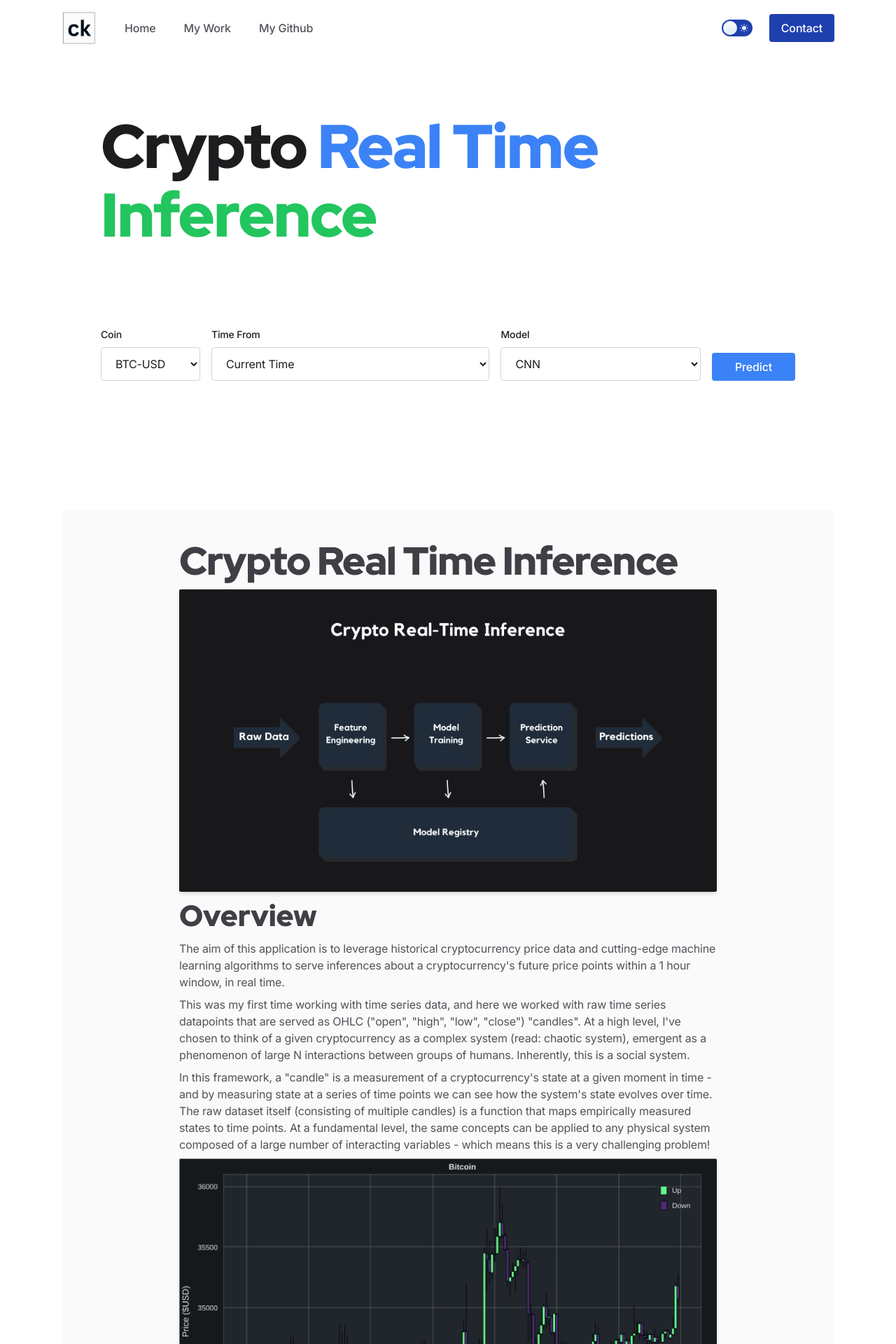
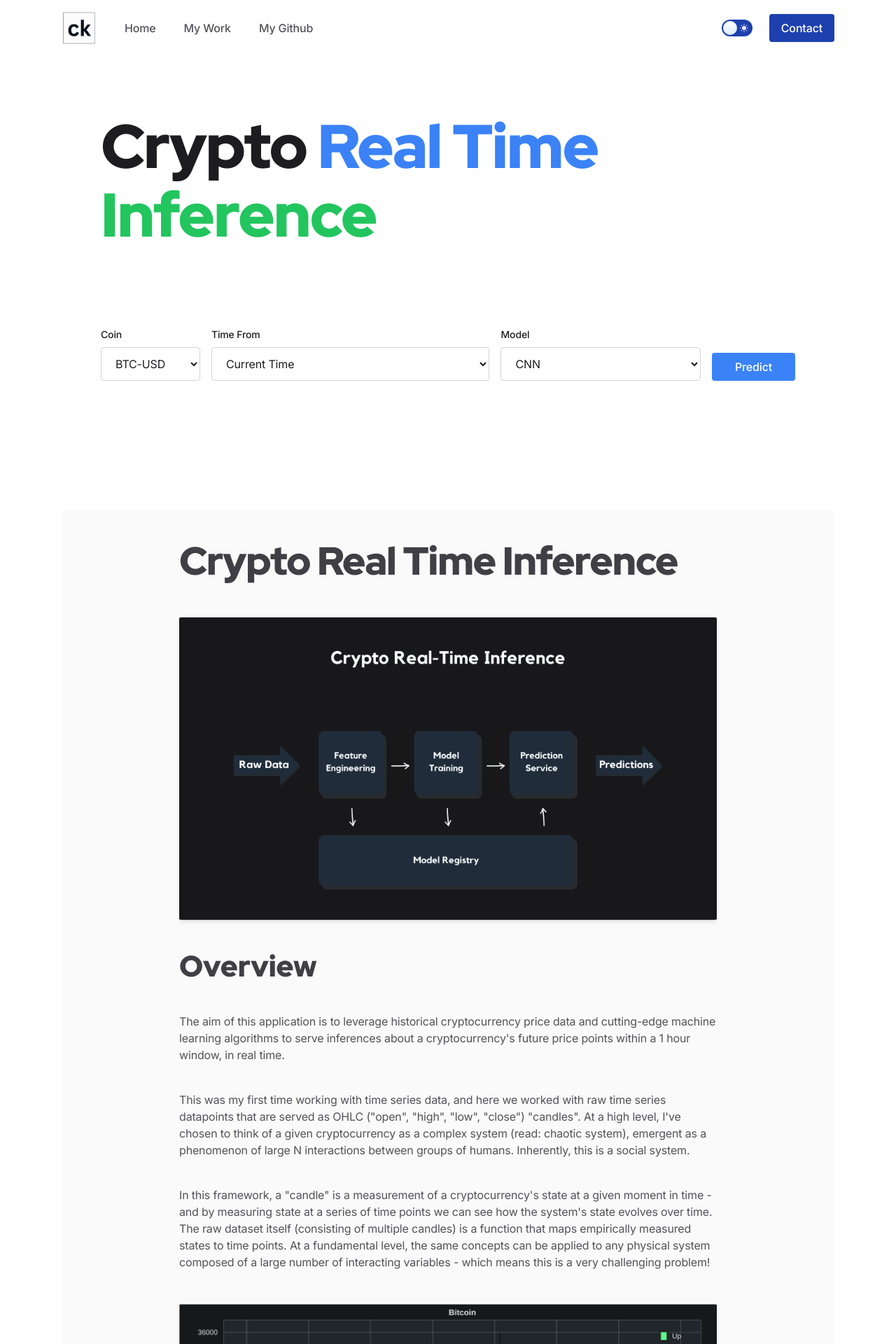
Before and after one commit to christopherkeim/christopherkeim-xyz, a Next.js app: page /projects/crypto in a window 1280 px wide. Shown: the top 1920 px of the page at 70% size. Built offline with nearby package versions, Linux system fonts and the light colour scheme.

Commit message:
Added gap between each portion of content

```diff
--- a/components/Projects/Crypto/ResearchPaper.tsx
+++ b/components/Projects/Crypto/ResearchPaper.tsx
@@ -4,7 +4,9 @@ export function ResearchPaper({ children }: { children?: React.ReactNode }) {
       <div className="mx-auto my-2 max-w-6xl px-4 sm:px-6">
         {/* Paper effect */}
         <div className="relative rounded-sm bg-gray-50 px-8 py-10 dark:bg-zinc-900 md:px-12 md:py-10">
-          <div className="relative mx-auto max-w-3xl ">{children}</div>
+          <div className="relative mx-auto flex max-w-3xl flex-col gap-8">
+            {children}
+          </div>
         </div>
       </div>
     </section>
```
